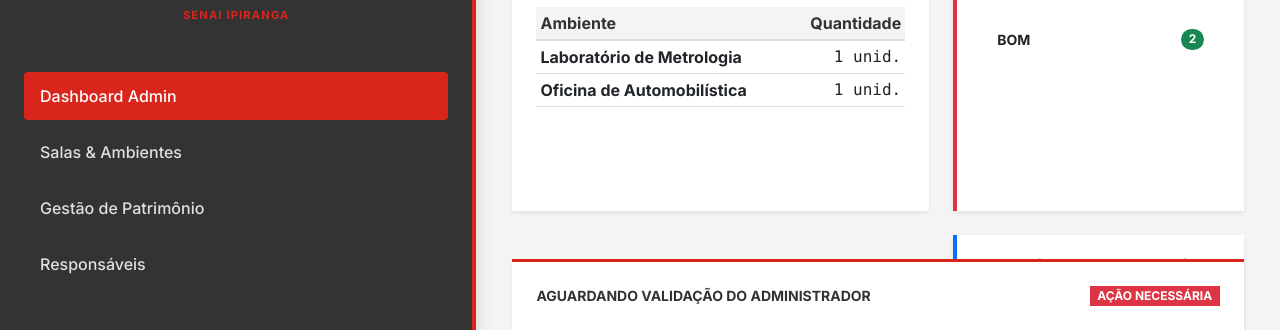
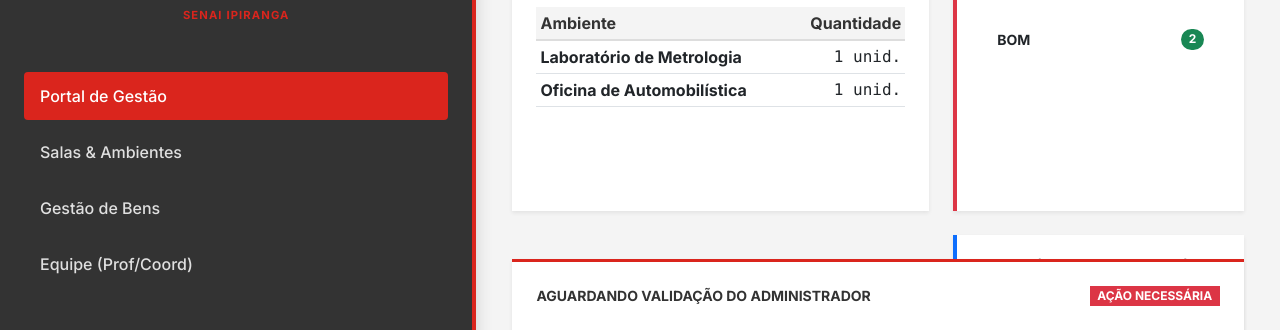
Before and after one commit to devjohnnydev/patrimonio, a Flask app: page /admin in a window 1280 px wide. Shown: the part 319-649 px from the top of the page. Run offline with Flask 3, Linux system fonts and the light colour scheme; a user stored in the database is signed in; data comes from the database, SQL or seed files in the repository; data that the repository does not hold is empty.

Commit message:
RBAC Update - Implement 3-tier Role System (Admin, Coordenador, Professor)

```diff
--- a/app.py
+++ b/app.py
@@ -55,9 +55,9 @@ def status_badge(status):
 @app.route('/')
 def index():
     if current_user.is_authenticated:
-        if current_user.role == 'admin':
+        if current_user.role in ['admin', 'coordenador']:
             return redirect(url_for('admin_dashboard'))
-        return redirect(url_for('responsavel_dashboard'))
+        return redirect(url_for('professor_dashboard'))
     return redirect(url_for('login'))
 
 @app.route('/login', methods=['GET', 'POST'])
@@ -82,7 +82,7 @@ def logout():
 @app.route('/admin')
 @login_required
 def admin_dashboard():
-    if current_user.role != 'admin':
+    if current_user.role not in ['admin', 'coordenador']:
         return redirect(url_for('index'))
 
     e_id = current_user.escola_id
@@ -235,7 +235,7 @@ def admin_importar_excel():
 @app.route('/admin/salas', methods=['GET', 'POST'])
 @login_required
 def admin_salas():
-    if current_user.role != 'admin': return redirect(url_for('index'))
+    if current_user.role not in ['admin', 'coordenador']: return redirect(url_for('index'))
     e_id = current_user.escola_id
     if request.method == 'POST':
         nova_sala = Sala(
@@ -254,7 +254,7 @@ def admin_salas():
 @app.route('/admin/patrimonios', methods=['GET', 'POST'])
 @login_required
 def admin_patrimonios():
-    if current_user.role != 'admin': return redirect(url_for('index'))
+    if current_user.role not in ['admin', 'coordenador']: return redirect(url_for('index'))
     e_id = current_user.escola_id
     if request.method == 'POST':
         novo_pat = Patrimonio(
@@ -276,7 +276,7 @@ def admin_patrimonios():
 @app.route('/admin/descartar/<int:id>')
 @login_required
 def admin_descartar(id):
-    if current_user.role != 'admin': return redirect(url_for('index'))
+    if current_user.role not in ['admin', 'coordenador']: return redirect(url_for('index'))
     pat = Patrimonio.query.filter_by(id=id, escola_id=current_user.escola_id).first_or_404()
     pat.status = 'descartado'
     pat.status_conservacao = 'descartado'
@@ -288,7 +288,7 @@ def admin_descartar(id):
 @app.route('/admin/conferir/<int:inv_id>')
 @login_required
 def admin_conferir_inventario(inv_id):
-    if current_user.role != 'admin': return redirect(url_for('index'))
+    if current_user.role not in ['admin', 'coordenador']: return redirect(url_for('index'))
     inv = Inventario.query.filter_by(id=inv_id, escola_id=current_user.escola_id).first_or_404()
 
     # Itens esperados na sala
@@ -311,18 +311,18 @@ def admin_conferir_inventario(inv_id):
 @app.route('/admin/validar_inventario/<int:inv_id>')
 @login_required
 def admin_validar_inventario(inv_id):
-    if current_user.role != 'admin': return redirect(url_for('index'))
+    if current_user.role not in ['admin', 'coordenador']: return redirect(url_for('index'))
     inv = Inventario.query.filter_by(id=inv_id, escola_id=current_user.escola_id).first_or_404()
     inv.status = 'validado'
     db.session.commit()
     flash('Inventário validado e arquivado!', 'success')
     return redirect(url_for('admin_dashboard'))
 
-# CRUD Responsáveis (Com Notificação)
+# CRUD Professores (Com Notificação)
 @app.route('/admin/responsaveis', methods=['GET', 'POST'])
 @login_required
 def admin_responsaveis():
-    if current_user.role != 'admin': return redirect(url_for('index'))
+    if current_user.role not in ['admin', 'coordenador']: return redirect(url_for('index'))
     e_id = current_user.escola_id
     if request.method == 'POST':
         senha_pura = request.form.get('password')
@@ -351,7 +351,7 @@ def admin_responsaveis():
         flash('Responsável cadastrado com sucesso!', 'success')
         return redirect(url_for('admin_responsaveis'))
 
-    responsaveis = User.query.filter_by(role='responsavel', escola_id=e_id).all()
+    responsaveis = User.query.filter(User.role.in_(['professor', 'coordenador']), User.escola_id == e_id).all()
     salas = Sala.query.filter_by(escola_id=e_id).all()
     return render_template('admin/responsaveis.html', responsaveis=responsaveis, salas=salas)
 
@@ -359,7 +359,7 @@ def admin_responsaveis():
 @app.route('/admin/relocacao/<int:id>/<string:acao>')
 @login_required
 def admin_processar_relocacao(id, acao):
-    if current_user.role != 'admin': return redirect(url_for('index'))
+    if current_user.role not in ['admin', 'coordenador']: return redirect(url_for('index'))
     req = SolicitacaoRealocacao.query.filter_by(id=id, escola_id=current_user.escola_id).first_or_404()
     if acao == 'aprovar':
         req.status = 'aprovado'
@@ -369,11 +369,11 @@ def admin_processar_relocacao(id, acao):
     db.session.commit()
     return redirect(url_for('admin_dashboard'))
 
-# --- Dashboard Responsável ---
-@app.route('/responsavel')
+# --- Dashboard Professor ---
+@app.route('/professor')
 @login_required
-def responsavel_dashboard():
-    if current_user.role != 'responsavel':
+def professor_dashboard():
+    if current_user.role != 'professor':
         return redirect(url_for('index'))
     return render_template('responsavel/dashboard.html', salas=current_user.salas)
 
@@ -470,7 +470,7 @@ def finalizar_inventario(inv_id):
     inv.data_hora_fim = datetime.utcnow()
     db.session.commit()
     flash('Inventário finalizado!', 'success')
-    return redirect(url_for('responsavel_dashboard'))
+    return redirect(url_for('professor_dashboard'))
 
 # --- Chat Logic ---
 @app.route('/chat/<int:sala_id>', methods=['GET', 'POST'])
@@ -481,7 +481,7 @@ def chat(sala_id):
         msg = MensagemChat(
             sala_id=sala_id,
             usuario_id=current_user.id,
-            usuario_tipo='adm' if current_user.role == 'admin' else 'responsavel',
+            usuario_tipo='adm' if current_user.role in ['admin', 'coordenador'] else 'professor',
             texto=request.form.get('texto')
         )
         db.session.add(msg)
@@ -521,11 +521,15 @@ def seed():
         admin = User(username='admin', email='admin@senai.br', nome='Admin SENAI', role='admin', escola_id=e1.id)
         admin.set_password('admin123')
 
-        # Responsável Escola 1
-        resp = User(username='joao', email='joao@senai.br', nome='João Silva', role='responsavel', escola_id=e1.id)
-        resp.set_password('joao123')
+        # Coordenador Escola 1
+        coord = User(username='marcos', email='marcos@senai.br', nome='Marcos Coordenador', role='coordenador', escola_id=e1.id)
+        coord.set_password('marcos123')
 
-        db.session.add_all([admin, resp])
+        # Professor Escola 1
+        prof = User(username='joao', email='joao@senai.br', nome='João Silva', role='professor', escola_id=e1.id)
+        prof.set_password('joao123')
+
+        db.session.add_all([admin, coord, prof])
 
         # Salas Escola 1
         s1 = Sala(nome='Oficina de Automobilística', bloco='A', descricao='Oficina principal', escola_id=e1.id)
@@ -533,8 +537,8 @@ def seed():
         db.session.add_all([s1, s2])
         db.session.commit()
 
-        # Vincular João à Oficina
-        resp.salas.append(s1)
+        # Vincular João Silva (Professor) à Oficina
+        prof.salas.append(s1)
 
         # Patrimônios Escola 1 (Links de imagem de exemplo)
         p1 = Patrimonio(
--- a/models.py
+++ b/models.py
@@ -28,7 +28,7 @@ class User(db.Model, UserMixin):
     username = db.Column(db.String(80), unique=True, nullable=False)
     email = db.Column(db.String(120), unique=True, nullable=False)
     password_hash = db.Column(db.String(256), nullable=False)
-    role = db.Column(db.String(20), default='responsavel')  # 'admin' ou 'responsavel'
+    role = db.Column(db.String(20), default='professor')  # 'admin', 'coordenador', 'professor'
     nome = db.Column(db.String(100), nullable=False)
 
     salas = db.relationship('Sala', secondary=responsavel_salas, backref=db.backref('responsaveis', lazy='dynamic'))
--- a/templates/base.html
+++ b/templates/base.html
@@ -23,10 +23,10 @@
             </div>
 
             <ul class="nav flex-column mb-auto">
-                {% if current_user.role == 'admin' %}
+                {% if current_user.role in ['admin', 'coordenador'] %}
                 <li class="nav-item">
                     <a href="{{ url_for('admin_dashboard') }}" class="nav-link {{ 'active' if request.endpoint == 'admin_dashboard' }}">
-                        Dashboard Admin
+                        Portal de Gestão
                     </a>
                 </li>
                 <li class="nav-item">
@@ -36,18 +36,18 @@
                 </li>
                 <li class="nav-item">
                     <a href="{{ url_for('admin_patrimonios') }}" class="nav-link {{ 'active' if request.endpoint == 'admin_patrimonios' }}">
-                        Gestão de Patrimônio
+                        Gestão de Bens
                     </a>
                 </li>
                 <li class="nav-item">
                     <a href="{{ url_for('admin_responsaveis') }}" class="nav-link {{ 'active' if request.endpoint == 'admin_responsaveis' }}">
-                        Responsáveis
+                        Equipe (Prof/Coord)
                     </a>
                 </li>
                 {% else %}
                 <li class="nav-item">
-                    <a href="{{ url_for('responsavel_dashboard') }}" class="nav-link {{ 'active' if request.endpoint == 'responsavel_dashboard' }}">
-                        Meu Painel
+                    <a href="{{ url_for('professor_dashboard') }}" class="nav-link {{ 'active' if request.endpoint == 'professor_dashboard' }}">
+                        Portal do Professor
                     </a>
                 </li>
                 {% endif %}
```
Also changed, not shown: templates/admin/responsaveis.html (+24 -15 lines).
